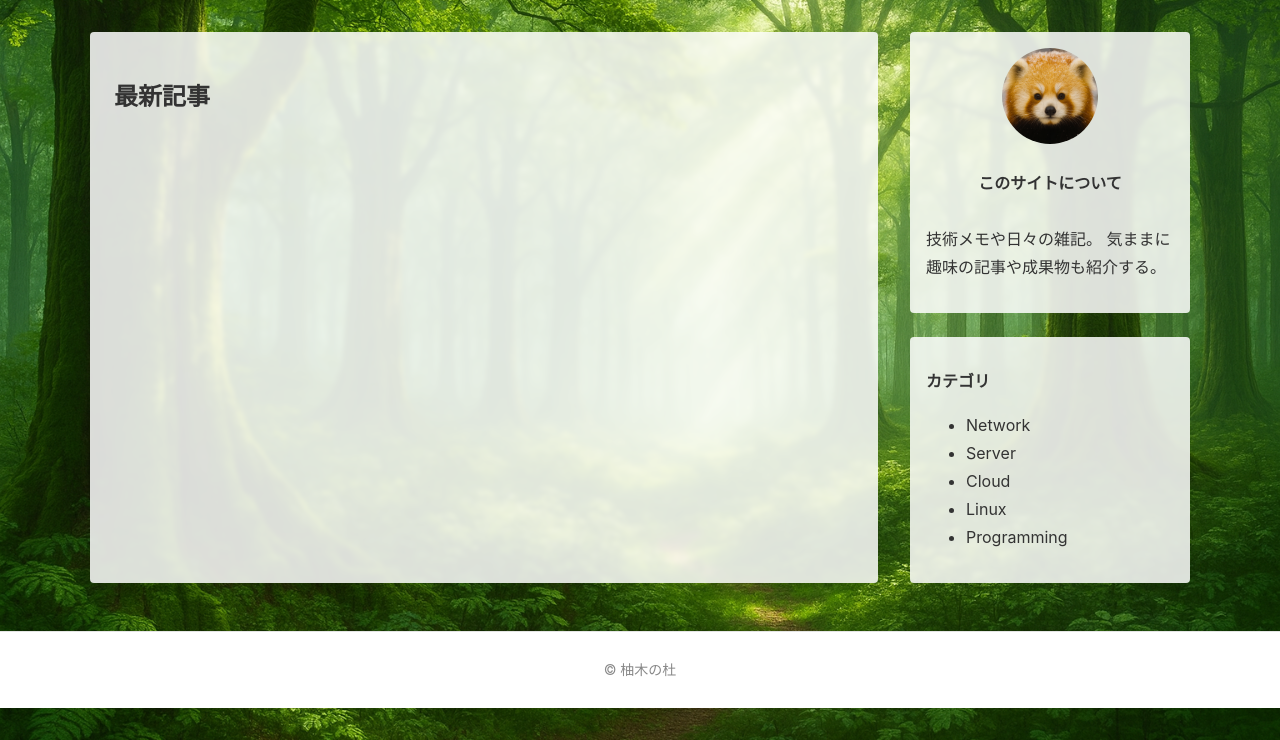
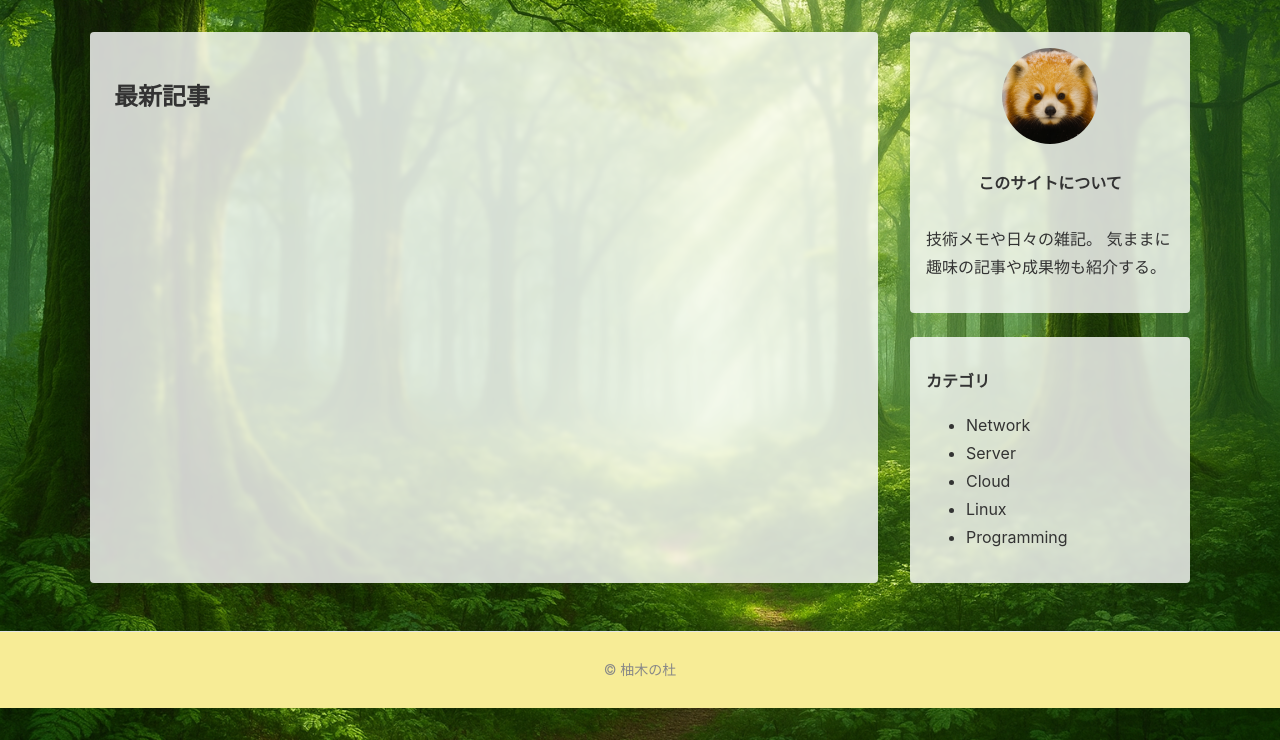
Before and after one commit to yuzuki517/yuzuki_no_mori, a Django app: page / in a window 1280 px wide. Shown: the part 60-800 px from the top of the page. Run offline with Django 5.2, Linux system fonts and the light colour scheme; data that the repository does not hold is empty.

Commit message:
Update style.css

```diff
--- a/static/css/style.css
+++ b/static/css/style.css
@@ -79,7 +79,7 @@ body {
 }
 
 .main-content {
-    background: rgba(255, 255, 255, 0.85);
+    background: rgba(255, 255, 255, 0.8);
     backdrop-filter: blur(2px);
     border-radius: 4px;
     padding: 24px;
@@ -92,7 +92,7 @@ body {
 }
 
 .sidebar-box {
-    background: rgba(255, 255, 255, 0.85);
+    background: rgba(255, 255, 255, 0.8);
     backdrop-filter: blur(2px);
     border-radius: 4px;
     padding: 16px;
@@ -126,7 +126,7 @@ body {
 }
 
 .site-footer {
-    background: #ffffff;
+    background: rgba(247, 236, 150, 1);
     border-top: 1px solid #e5e5e5;
     margin-top: 48px;
 }
```
